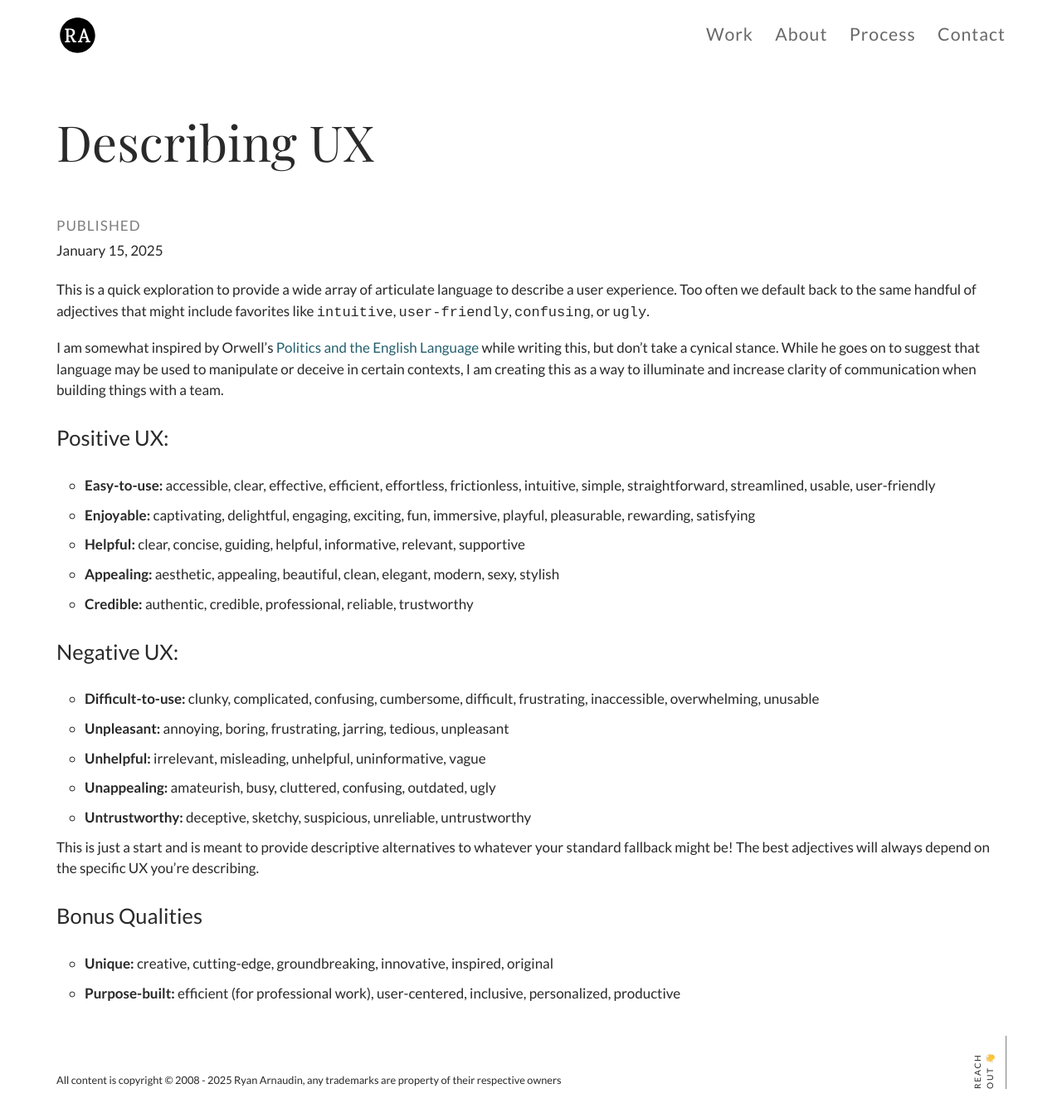
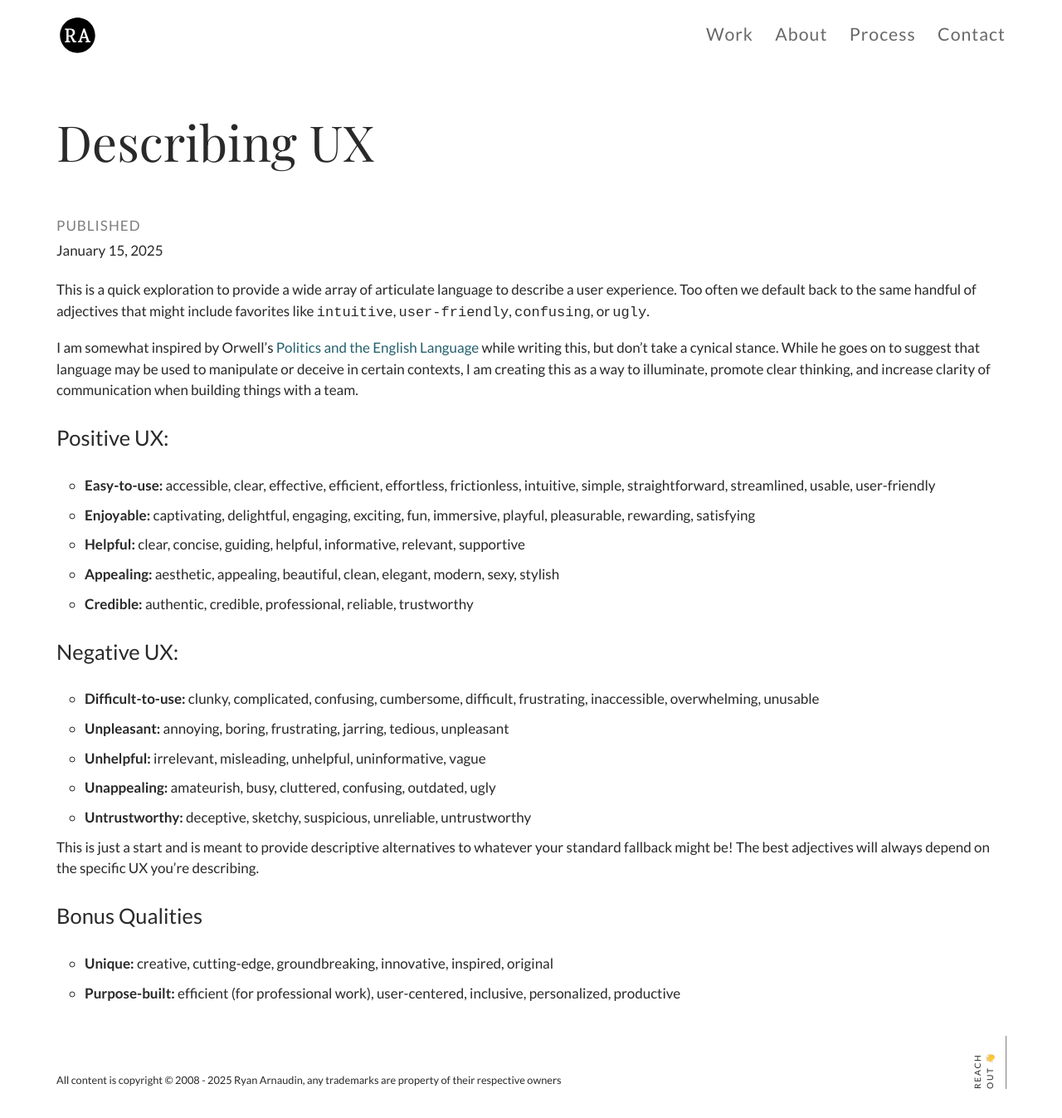
Before and after one commit to arnaudin/arnaudin.github.io, a Jekyll site: the page built from _posts/2025-01-15-describing-UX.md, in a window 1280 px wide. Shown: the whole page at 83% size. Built offline with Jekyll 4.4.1, drawn with Linux system fonts in a browser that asks for light colours; nearby versions of some CDN libraries.

Commit message:
Update post

```diff
--- a/_posts/2025-01-15-describing-UX.md
+++ b/_posts/2025-01-15-describing-UX.md
@@ -10,7 +10,7 @@ priority: 0.6
 ---
 This is a quick exploration to provide a wide array of articulate language to describe a user experience. Too often we default back to the same handful of adjectives that might include favorites like <code>intuitive</code>, <code>user-friendly</code>, <code>confusing</code>, or <code>ugly</code>.
 
-I am somewhat inspired by Orwell's [Politics and the English Language](https://www.orwellfoundation.com/the-orwell-foundation/orwell/essays-and-other-works/politics-and-the-english-language/) while writing this, but don't take a cynical stance. While he goes on to suggest that language may be used to manipulate or deceive in certain contexts, I am creating this as a way to illuminate and increase clarity of communication when building things with a team.
+I am somewhat inspired by Orwell's [Politics and the English Language](https://www.orwellfoundation.com/the-orwell-foundation/orwell/essays-and-other-works/politics-and-the-english-language/) while writing this, but don't take a cynical stance. While he goes on to suggest that language may be used to manipulate or deceive in certain contexts, I am creating this as a way to illuminate, promote clear thinking, and increase clarity of communication when building things with a team.
 
 ## Positive UX:
 
```
